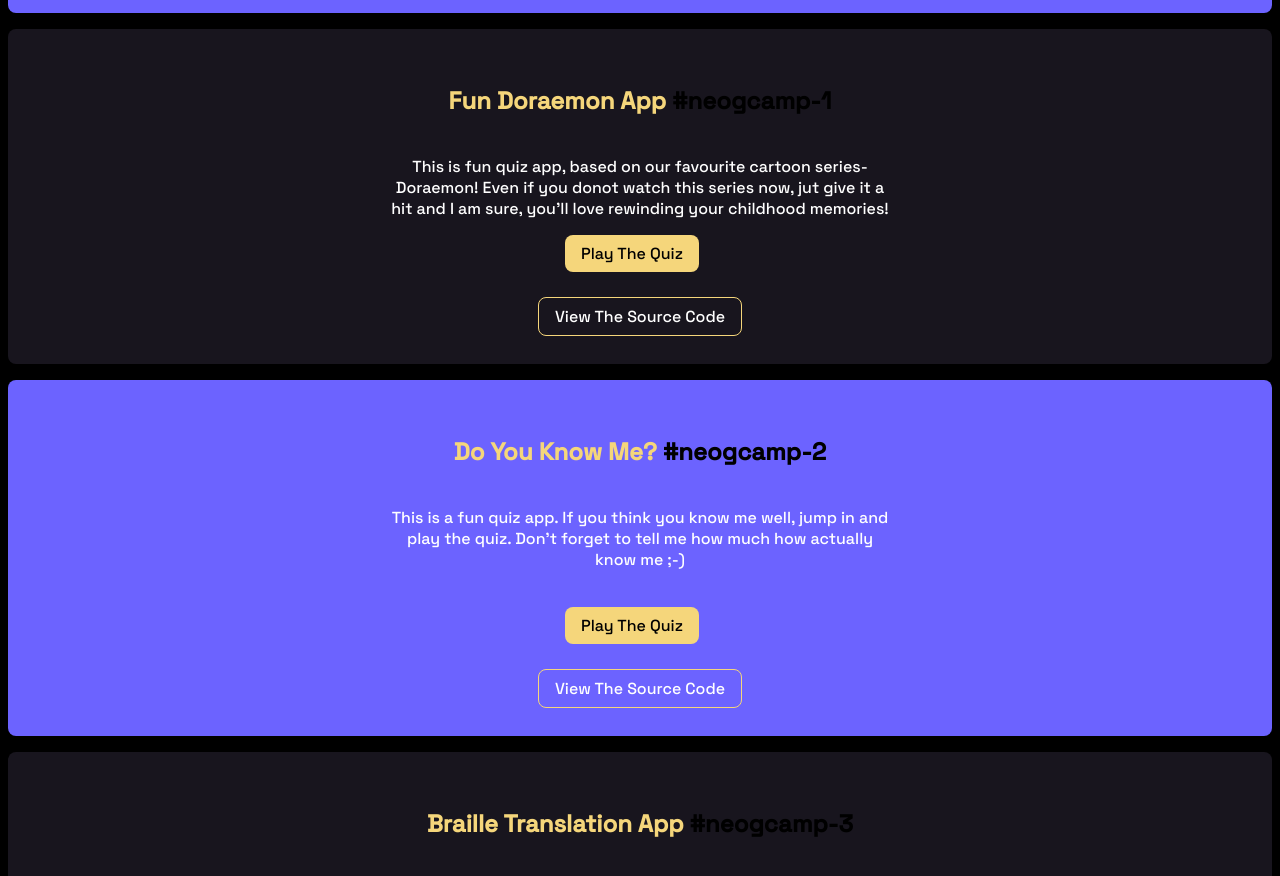
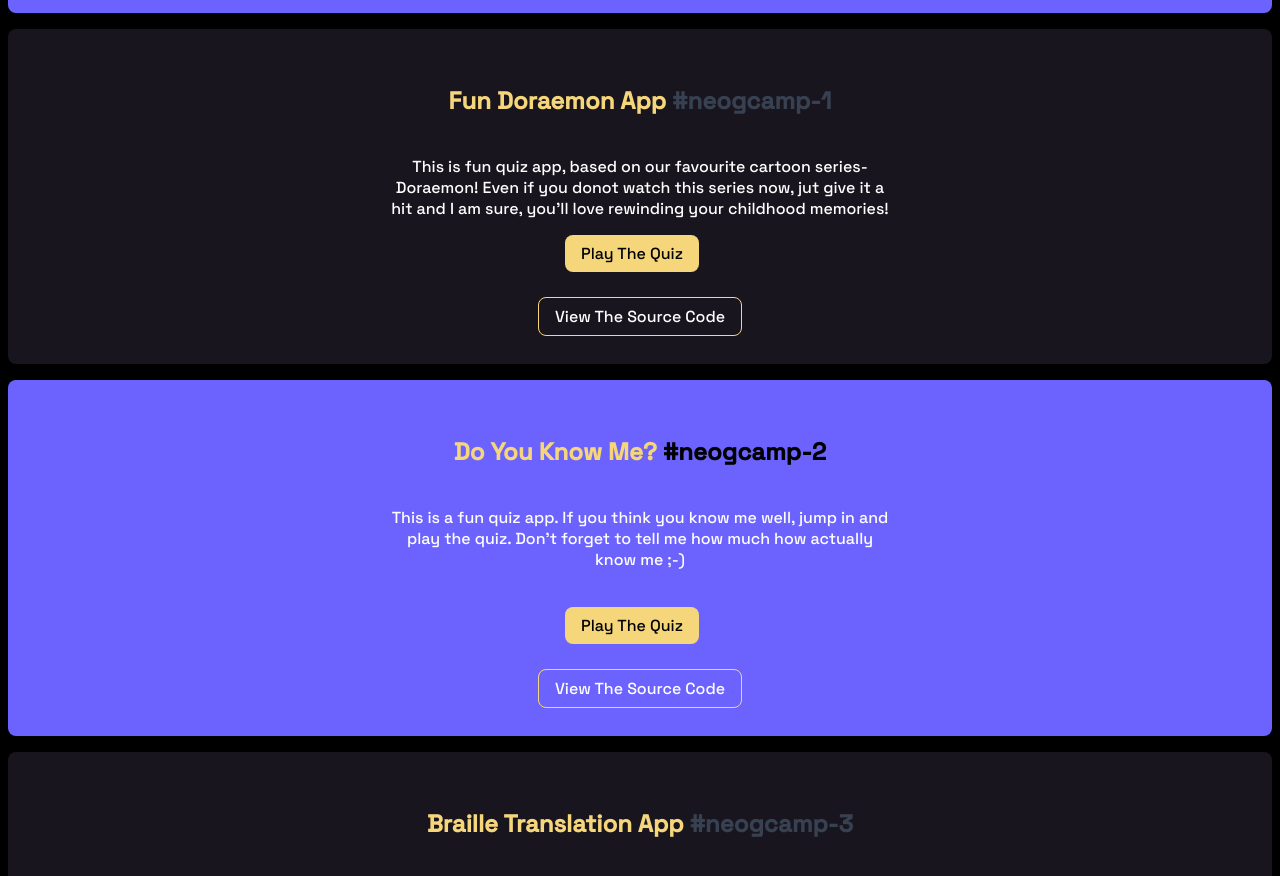
Before and after one commit to Rashita123/Rashita-Portfolio, a plain HTML site: page projects.html in a window 1280 px wide. Shown: the part 1021-1897 px from the top of the page. Drawn offline with Linux system fonts and the light colour scheme.

Commit message:
Color combination set

```diff
--- a/projects.html
+++ b/projects.html
@@ -47,7 +47,7 @@
 
     <!-- Project 1  start-->
     <div class="section-3-projects container container-center">
-        <h3>Fun Doraemon App <span style="color: black;">#neogcamp-1</span></h3>
+        <h3>Fun Doraemon App <span style="color: #374151;">#neogcamp-1</span></h3>
         <div class="container container-center">
             <p>This is fun quiz app, based on our favourite cartoon series- Doraemon! Even if you donot watch this series now, jut give it a hit and I am sure, you'll love rewinding your childhood memories!</p>
             <a class="link primary-link" target="_blank" href="https://repl.it/@RashitaMehta/Fun-Doraemon-App?embed=1&output=1">Play The Quiz</a><br><br><br>
@@ -68,7 +68,7 @@
     <!-- Project 3 start -->
     <div class="section-3-projects container container-center">
 
-        <h3>Braille Translation App <span style="color: black;">#neogcamp-3</span></h3>
+        <h3>Braille Translation App <span style="color: #374151;">#neogcamp-3</span></h3>
         <div class="container container-center">
             <p>You can translate English text to Braille using this API project.</p>
             <a class="link primary-link" target="_blank" href="https://braille-translation.netlify.app/">Play The Translation</a><br><br><br>
@@ -88,7 +88,7 @@
 
     <!-- Project 5 start -->
     <div class="section-3-projects container container-center">
-        <h3>Emoji Interpretor App <span style="color: black;">#neogcamp-5</span></h3>
+        <h3>Emoji Interpretor App <span style="color: #374151;">#neogcamp-5</span></h3>
         <div class="container container-center">
             <p>This is an emoji Interpreter application. Enter any emoji and this app will show its meaning! Try and have Fun!</p>
             <a class="link primary-link" href="https://14xys.csb.app/">Play with Emojis</a><br><br><br>
```
